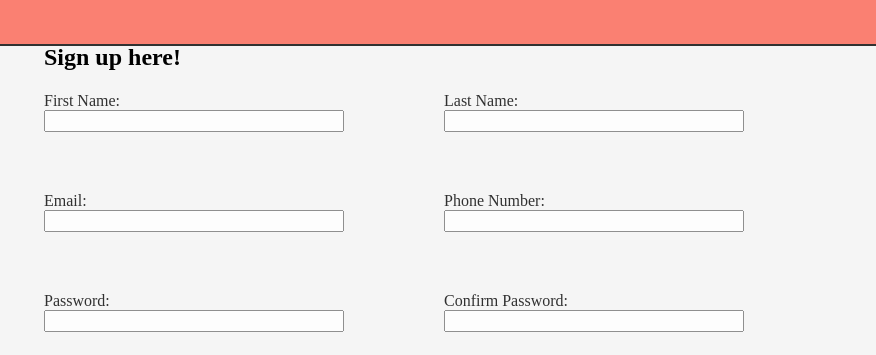
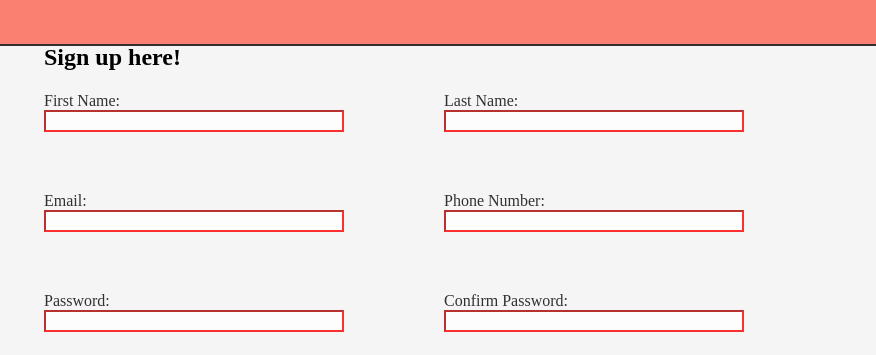
Before and after one commit to Domingo18/Sign-up-Form, a plain HTML site: page index.html in a window 1280 px wide. Shown: the part 202-557 px from the top of the page, 404-1280 px from the left. Drawn offline with Linux system fonts and the light colour scheme.

Commit message:
Added validation
Added "required" attributes to the form inputs

```diff
--- a/index.html
+++ b/index.html
@@ -28,33 +28,33 @@
                 <div class="name">
                     <div class="firstname">
                         <label for="firstname">First Name:</label>
-                        <input type="text" name="firstname" min="3">
+                        <input type="text" id="firstname" required >
                     </div>
 
                     <div class="lastname">
                         <label for="lastname">Last Name:</label>
-                        <input type="text" name="lastname"  min="3">
+                        <input type="text" id="lastname" required >
                     </div>
                 </div>
                  <div class="contactinfo">
                     <div class="email">
                         <label for="email">Email:</label>
-                        <input type="email" name="email" min="3">
+                        <input type="email" id="email" required >
                     </div>
 
                     <div class="phonenumber">
                         <label for="phone-number">Phone Number:</label>
-                    <input type="tel" name="phone-number" min="3">
+                    <input type="tel" id="phone-number" required >
                     </div>
                 </div>
                 <div class="credentials">
                      <div class="password">
                             <label for="password">Password:</label>
-                            <input type="password" name="password" min="8">
+                            <input type="password" id="password" required >
                         </div>
                         <div class="confirmpassword">
                             <label for="confirm-password">Confirm Password:</label>
-                            <input type="password" name="confirm-password" min="8">
+                            <input type="password" id="confirm-password" required >
                         </div>
                 </div>
 
--- a/style.css
+++ b/style.css
@@ -145,5 +145,9 @@ input:focus{
     border: solid black;
 }
 input:invalid{
-    border: solid red;
+    border-color:  red;
+
 }
+input:valid{
+    border-color: green;
+}
```
